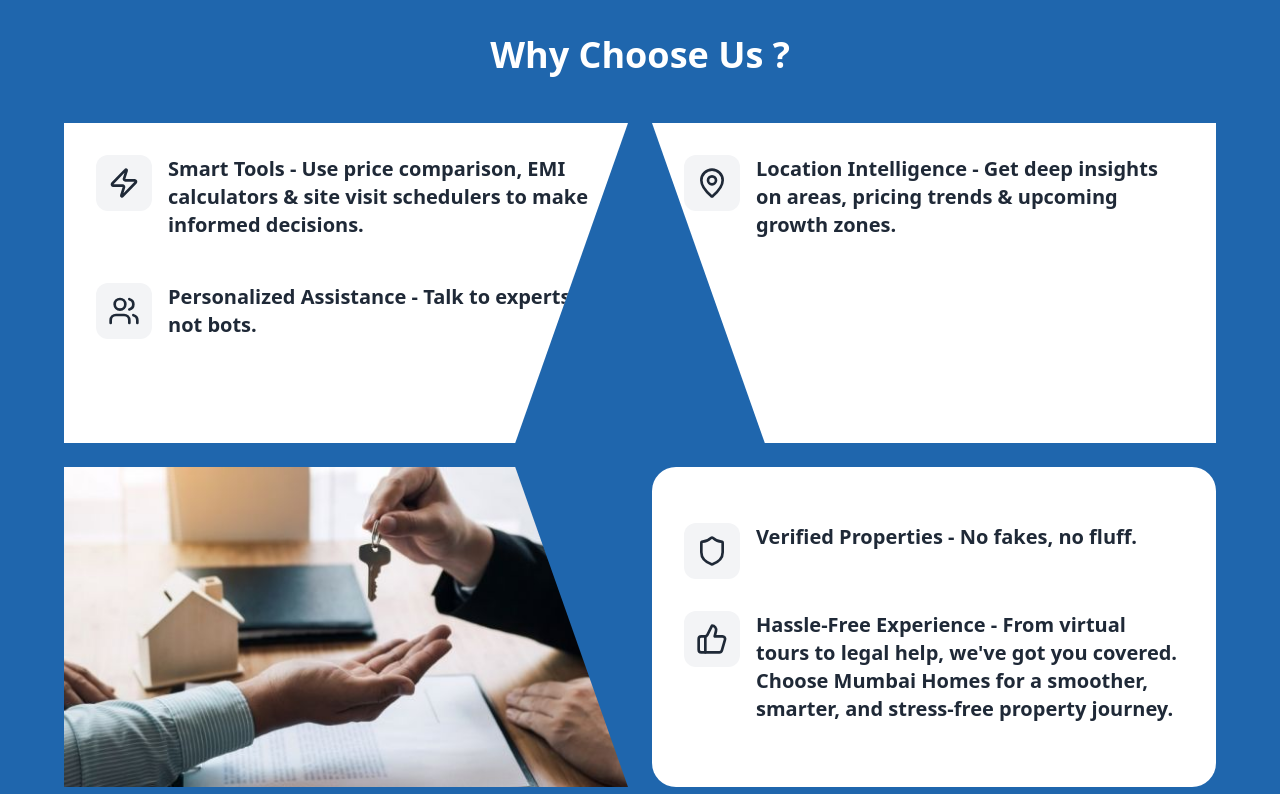
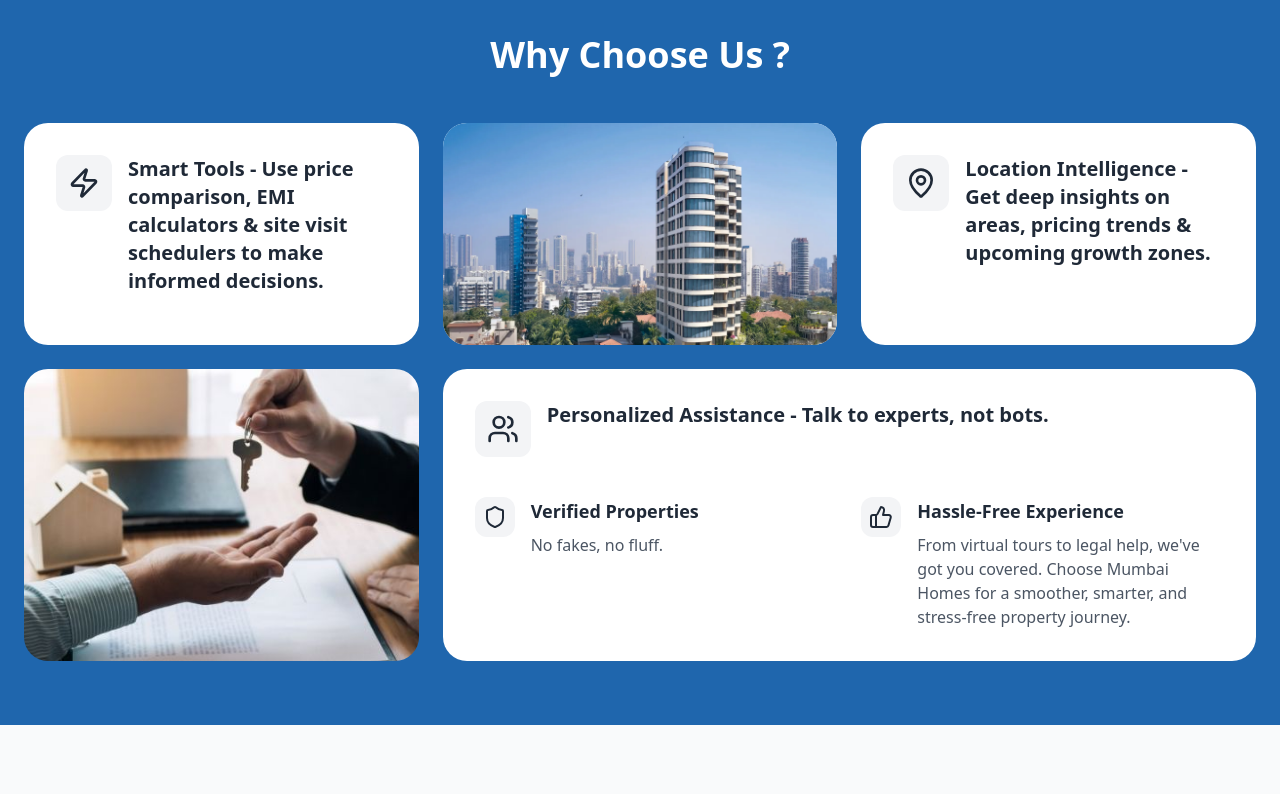
Before and after one commit to Shourya-276/pixel-perfect-scroller-06, a React (Vite) app: page / in a window 1280 px wide. Shown: the part 6040-6834 px from the top of the page. Built offline with nearby package versions, Linux system fonts and the light colour scheme; the HTML template or start-up script is replaced by a standard one.

Commit message:
Reverted to commit fbab9838ef5f20f2dd46ab3299bed7567ebee5c8

```diff
--- a/src/components/WhyChooseUsSection.tsx
+++ b/src/components/WhyChooseUsSection.tsx
@@ -39,57 +39,47 @@ const WhyChooseUsSection = () => {
           </div>
         </div>
 
-        {/* Desktop: New curved card layout matching the reference */}
-        <div className="hidden lg:grid grid-cols-2 gap-6 max-w-6xl mx-auto">
-          {/* Top left card - Smart Tools & Personalized Assistance with curved bottom-right */}
-          <div className="relative bg-white p-8 h-80" style={{
-            clipPath: 'polygon(0 0, 100% 0, 80% 100%, 0 100%)'
-          }}>
-            <div className="space-y-8">
-              <div className="flex items-start space-x-4">
-                <div className="bg-gray-100 p-3 rounded-xl">
-                  <Zap className="h-8 w-8 text-gray-800" />
-                </div>
-                <div>
-                  <h3 className="text-xl font-bold text-gray-800 mb-3">
-                    Smart Tools - Use price comparison, EMI calculators & site visit schedulers to make informed decisions.
-                  </h3>
-                </div>
+        {/* Desktop: Original grid layout */}
+        <div className="hidden lg:grid grid-cols-1 md:grid-cols-2 lg:grid-cols-3 gap-6">
+          {/* Top left card - Smart Tools */}
+          <div className="bg-white rounded-3xl p-6 lg:p-8 space-y-3 lg:space-y-4">
+            <div className="flex items-start space-x-3 lg:space-x-4">
+              <div className="bg-gray-100 p-2 rounded-xl lg:p-3">
+                <Zap className="h-6 w-6 text-gray-800 lg:h-8 lg:w-8" />
               </div>
-
-              <div className="flex items-start space-x-4">
-                <div className="bg-gray-100 p-3 rounded-xl">
-                  <Users className="h-8 w-8 text-gray-800" />
-                </div>
-                <div>
-                  <h3 className="text-xl font-bold text-gray-800">
-                    Personalized Assistance - Talk to experts, not bots.
-                  </h3>
-                </div>
+              <div>
+                <h3 className="text-lg font-bold text-gray-800 mb-2 lg:text-xl lg:mb-3">
+                  Smart Tools - Use price comparison, EMI calculators & site visit schedulers to make informed decisions.
+                </h3>
               </div>
             </div>
           </div>
 
-          {/* Top right card - Location Intelligence with curved bottom-left */}
-          <div className="relative bg-white p-8 h-80" style={{
-            clipPath: 'polygon(0 0, 100% 0, 100% 100%, 20% 100%)'
-          }}>
-            <div className="flex items-start space-x-4 h-full">
-              <div className="bg-gray-100 p-3 rounded-xl">
-                <MapPin className="h-8 w-8 text-gray-800" />
+          {/* Top middle card - Building image */}
+          <div className="bg-white rounded-3xl overflow-hidden h-64 md:h-auto">
+            <img
+              src={modernBuilding}
+              alt="Modern building"
+              className="w-full h-full object-cover"
+            />
+          </div>
+
+          {/* Top right card - Location Intelligence */}
+          <div className="bg-white rounded-3xl p-6 lg:p-8 space-y-3 lg:space-y-4">
+            <div className="flex items-start space-x-3 lg:space-x-4">
+              <div className="bg-gray-100 p-2 rounded-xl lg:p-3">
+                <MapPin className="h-6 w-6 text-gray-800 lg:h-8 lg:w-8" />
               </div>
               <div>
-                <h3 className="text-xl font-bold text-gray-800 mb-3">
+                <h3 className="text-lg font-bold text-gray-800 mb-2 lg:text-xl lg:mb-3">
                   Location Intelligence - Get deep insights on areas, pricing trends & upcoming growth zones.
                 </h3>
               </div>
             </div>
           </div>
 
-          {/* Bottom left card - Handshake image with curved top-right */}
-          <div className="relative overflow-hidden h-80" style={{
-            clipPath: 'polygon(0 0, 80% 0, 100% 100%, 0 100%)'
-          }}>
+          {/* Bottom left card - Handshake image */}
+          <div className="bg-white rounded-3xl overflow-hidden h-64 md:h-auto">
             <img
               src={handshakeImage}
               alt="Handshake deal"
@@ -97,24 +87,37 @@ const WhyChooseUsSection = () => {
             />
           </div>
 
-          {/* Bottom right card - Verified Properties & Hassle-Free Experience */}
-          <div className="bg-white p-8 h-80 rounded-3xl">
-            <div className="space-y-8 h-full flex flex-col justify-center">
-              <div className="flex items-start space-x-4">
-                <div className="bg-gray-100 p-3 rounded-xl">
-                  <Shield className="h-8 w-8 text-gray-800" />
+          {/* Bottom right card - Features */}
+          <div className="md:col-span-2 lg:col-span-2 bg-white rounded-3xl p-6 lg:p-8 space-y-4 lg:space-y-6">
+            <div className="flex items-start space-x-3 lg:space-x-4">
+              <div className="bg-gray-100 p-2 rounded-xl lg:p-3">
+                <Users className="h-6 w-6 text-gray-800 lg:h-8 lg:w-8" />
+              </div>
+              <div>
+                <h3 className="text-lg font-bold text-gray-800 mb-2 lg:text-xl lg:mb-3">
+                  Personalized Assistance - Talk to experts, not bots.
+                </h3>
+              </div>
+            </div>
+
+            <div className="grid grid-cols-1 md:grid-cols-2 gap-4 pt-4 lg:gap-6">
+              <div className="flex items-start space-x-3 lg:space-x-4">
+                <div className="bg-gray-100 p-2 rounded-xl">
+                  <Shield className="h-6 w-6 text-gray-800" />
                 </div>
                 <div>
-                  <h3 className="text-xl font-bold text-gray-800 mb-2">Verified Properties - No fakes, no fluff.</h3>
+                  <h4 className="font-bold text-gray-800 mb-1 lg:mb-2 text-base lg:text-lg">Verified Properties</h4>
+                  <p className="text-gray-600 text-sm lg:text-base">No fakes, no fluff.</p>
                 </div>
               </div>
 
-              <div className="flex items-start space-x-4">
-                <div className="bg-gray-100 p-3 rounded-xl">
-                  <ThumbsUp className="h-8 w-8 text-gray-800" />
+              <div className="flex items-start space-x-3 lg:space-x-4">
+                <div className="bg-gray-100 p-2 rounded-xl">
+                  <ThumbsUp className="h-6 w-6 text-gray-800" />
                 </div>
                 <div>
-                  <h3 className="text-xl font-bold text-gray-800 mb-2">Hassle-Free Experience - From virtual tours to legal help, we've got you covered. Choose Mumbai Homes for a smoother, smarter, and stress-free property journey.</h3>
+                  <h4 className="font-bold text-gray-800 mb-1 lg:mb-2 text-base lg:text-lg">Hassle-Free Experience</h4>
+                  <p className="text-gray-600 text-sm lg:text-base">From virtual tours to legal help, we've got you covered. Choose Mumbai Homes for a smoother, smarter, and stress-free property journey.</p>
                 </div>
               </div>
             </div>
```
